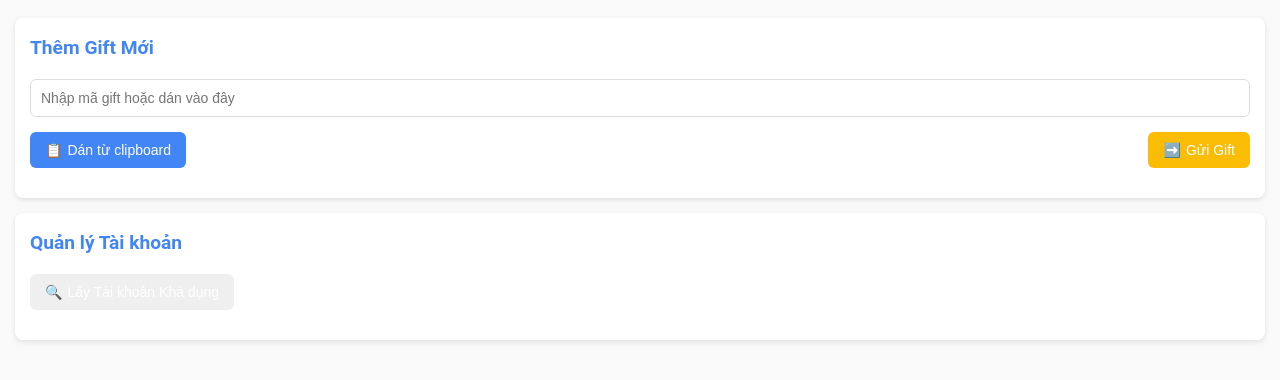
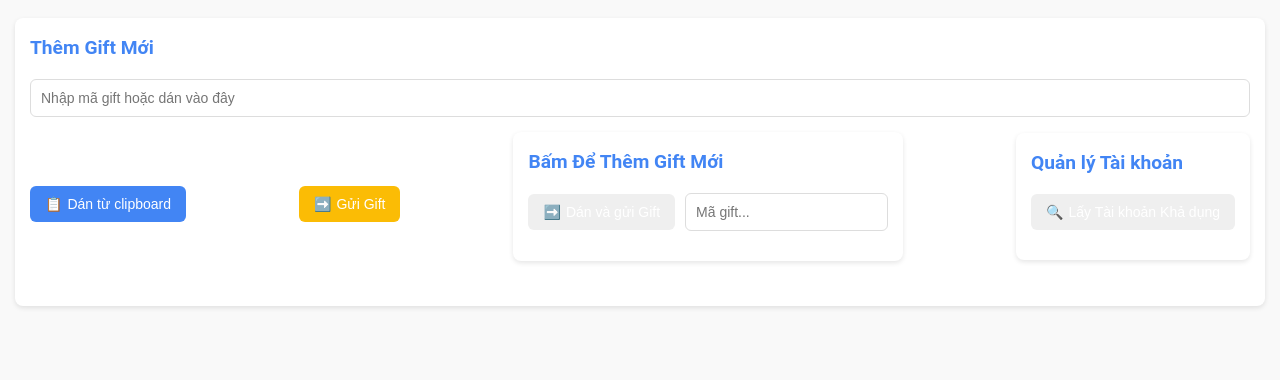
Before and after one commit to trungnguyenandy/giftcode1, a plain HTML site: page index.html in a window 1280 px wide. Shown: the part 122-502 px from the top of the page. Drawn offline with Linux system fonts and the light colour scheme.

Commit message:
Update index.html

```diff
--- a/index.html
+++ b/index.html
@@ -285,6 +285,14 @@
                     <button class="submit-btn" onclick="submitGiftCode()">
                         <span>➡️</span> Gửi Gift
                     </button>
+                     <div class="container">
+                <h4 class="section-title">Bấm Để Thêm Gift Mới</h4>
+                <div class="input-group">
+                    <button id="pasteAndSubmitBtn" onclick="pasteAndSubmitGift()">
+                        <span>➡️</span> Dán và gửi Gift
+
+                    </button>
+                    <input type="text" id="giftCode" placeholder="Mã gift...">
                 </div>
                 <div id="message" class="message"></div>
                 <div id="error" class="message"></div>
```
